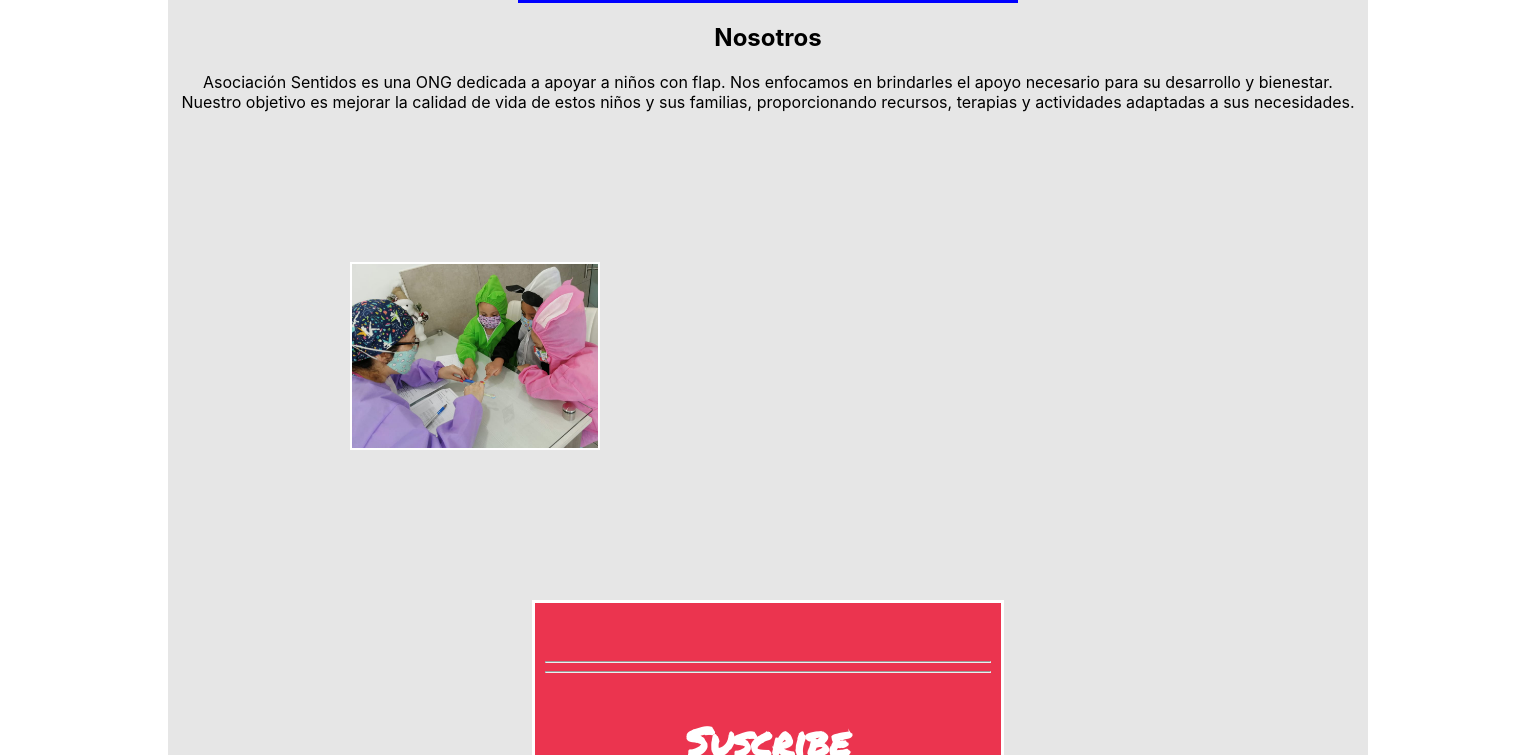
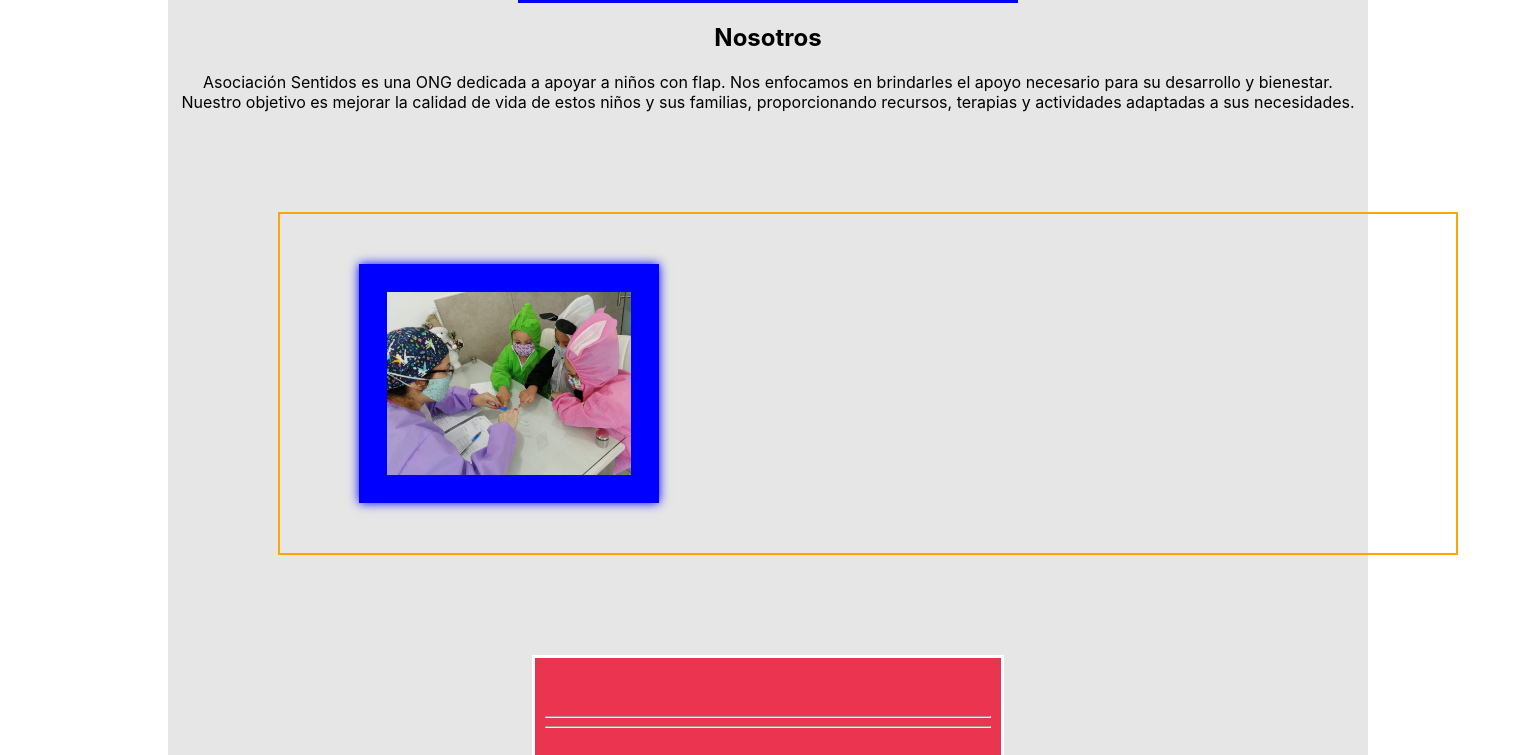
Before and after one commit to Xantino1997/sentidos-blog, a React (Create React App) app in the folder client/: page /about in a window 1536 px wide. Shown: the part 557-1312 px from the top of the page. Built offline with nearby package versions, Linux system fonts and the light colour scheme; no server answers; grey boxes are pictures that could not be loaded; a web font is replaced by a local one.

Commit message:
add the css about

```diff
--- a/client/src/App.css
+++ b/client/src/App.css
@@ -436,7 +436,7 @@ text-shadow: -1px -1px 0 #6164ad, 1px -1px 0 #6164ad, -1px 1px 0 #6164ad, 1px 1p
 border-radius:15px;
 color:#fff;
 background:red;
-width: 40%;
+width: 80%;
 }
 .ver-completo:hover{
 box-shadow: 0 0 30px #eb344f ;
@@ -930,15 +930,19 @@ z-index:15;
 
 .img-about-container{
 padding:50px;
-margin:100px;
+margin-top:100px;
 position:relative;
+border: 2px orange solid;
+width:100%;
 display:flex;
 flex-direction: row;
 justify-content: space-around;
 }
 
 .img-about-inside{
-max-width:250px;
+width:800px;
+border: red solid 2px;
+box-shadow: 0 0 10px blue;
 transition: opacity 0.5s ease-in-out;
 }
 
@@ -962,6 +966,18 @@ height: 100%;
 
 
 @media only screen and (min-width: 1450px) and (max-height: 1400px) {
+
+  .ver-completo{
+    border-radius:15px;
+    color:#fff;
+    background:red;
+    width: 40%;
+  }
+  .ver-completo:hover{
+    box-shadow: 0 0 30px #eb344f ;
+    border-radius:15px;
+
+  }
 
 
   .header-container{
@@ -1158,7 +1174,8 @@ justify-content: space-around;
 }
 
 .img-about-inside{
-max-width:250px;
+width:300px;
+border: solid 28px blue;
 transition: opacity 0.5s ease-in-out;
 }
 
```
